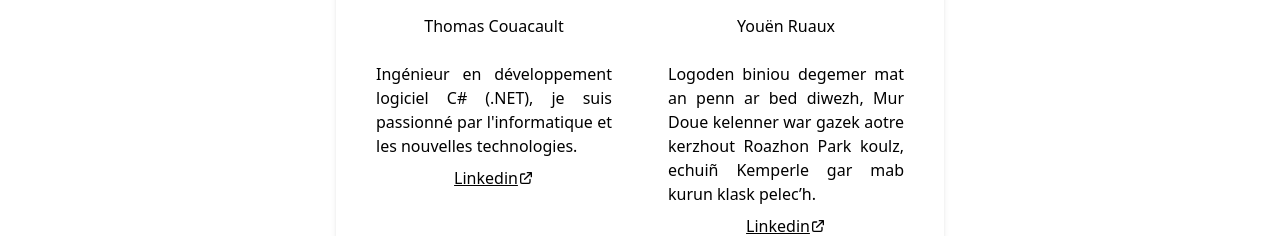
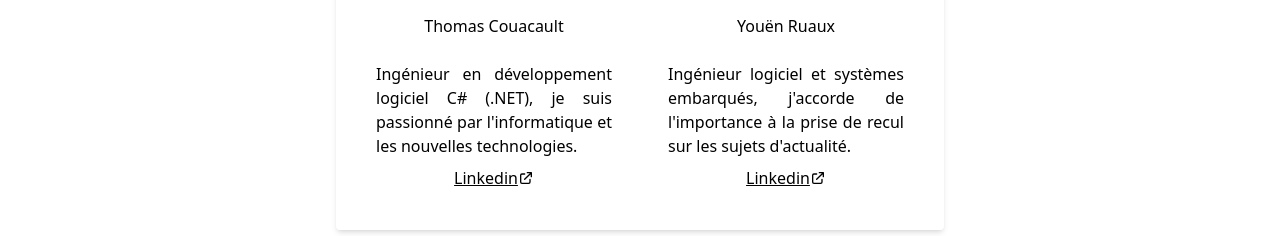
Before and after one commit to Sources-Hugo-Decrypte/sources-hugo-decrypte-web, a React (Create React App) app: page /about in a window 1280 px wide. Shown: the part 716-952 px from the top of the page. Built offline with nearby package versions, Linux system fonts and the light colour scheme.

Commit message:
update description for @younrx

```diff
--- a/src/Components/About/About.tsx
+++ b/src/Components/About/About.tsx
@@ -29,7 +29,7 @@ function About() {
         <div className="p-4 md:p-5 flex flex-col items-center">
           <img className="rounded-full w-52 md:w-60" alt="Youen" src={picYouen} />
           <p className="text-center my-4">Youën Ruaux</p>
-          <p className="text-justify my-2">Logoden biniou degemer mat an penn ar bed diwezh, Mur Doue kelenner war gazek aotre kerzhout Roazhon Park koulz, echuiñ Kemperle gar mab kurun klask pelec’h.</p>
+          <p className="text-justify my-2">Ingénieur logiciel et systèmes embarqués, j'accorde de l'importance à la prise de recul sur les sujets d'actualité.</p>
           <div className="flex md:items-center">
             <a className="underline" href="https://www.linkedin.com/in/profile-yrx/" rel="external nofollow">Linkedin</a>
             {extLinkIncon}
```
